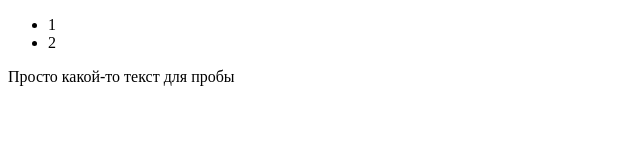
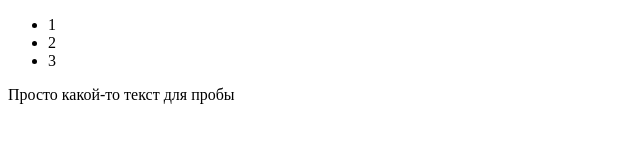
Before and after one commit to Korvin22/first-project, a plain HTML site: page index.html in a window 1280 px wide. Shown: the whole page, without its empty margins (0-640 px from the left). Drawn offline with Linux system fonts and the light colour scheme.

Commit message:
обновление 29.04

```diff
--- a/index.html
+++ b/index.html
@@ -9,9 +9,10 @@
 </head>
 <body>
     <nav class="menu">
-        <ul>
+        <ul class="list">
           <li>1</li>
           <li>2</li>
+          <li>3</li>
         </ul>
     </nav>
 <p class="text">Просто какой-то текст для пробы</p>
--- a/style.css
+++ b/style.css
@@ -5,3 +5,7 @@
 .list{
     font-family:Georgia;
 }
+
+body{
+    font-size: medium;
+}
```
